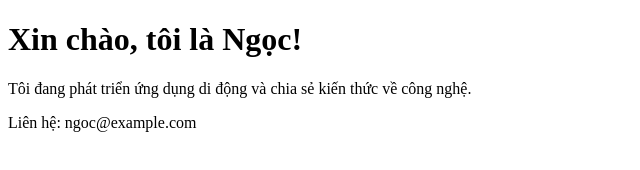
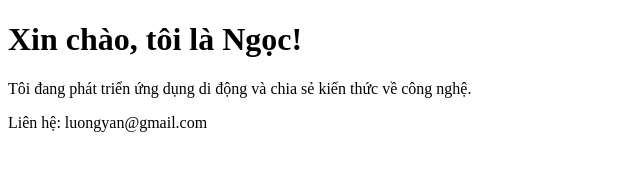
Before and after one commit to Anhthuhai/ngocdev.github.io-, a plain HTML site: page index.html in a window 1280 px wide. Shown: the full height of the page, 0-640 px from the left. Drawn offline with Linux system fonts and the light colour scheme.

Commit message:
Update contact email in index.html

```diff
--- a/index.html
+++ b/index.html
@@ -7,6 +7,6 @@
 <body>
   <h1>Xin chào, tôi là Ngọc!</h1>
   <p>Tôi đang phát triển ứng dụng di động và chia sẻ kiến thức về công nghệ.</p>
-  <p>Liên hệ: ngoc@example.com</p>
+  <p>Liên hệ: luongyan@gmail.com</p>
 </body>
 </html>
```
